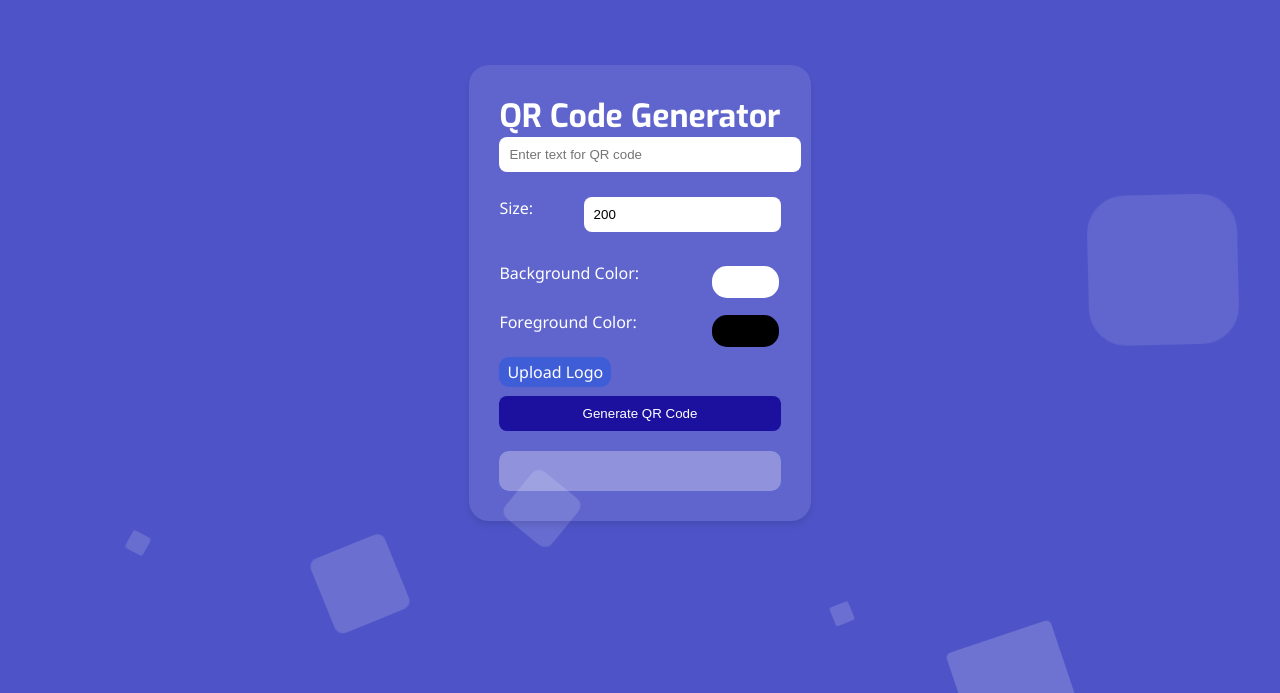
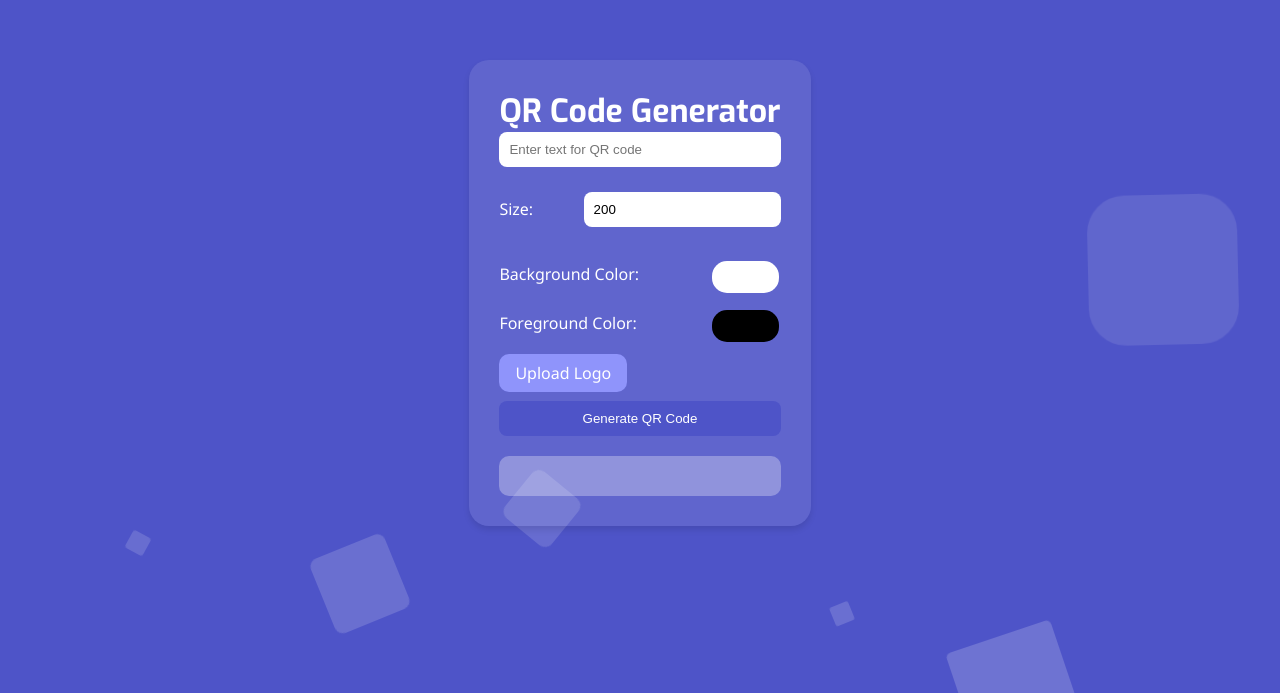
Before and after one commit to Mehmood-Deshmukh/Quick-QR, a React (Create React App) app: page / in a window 1280 px wide. Shown: the part 107-800 px from the top of the page. Built offline with nearby package versions, Linux system fonts and the light colour scheme.

Commit message:
Colors? Done! with minor Alignments

```diff
--- a/src/QRCodeGenerator.css
+++ b/src/QRCodeGenerator.css
@@ -3,7 +3,6 @@
 }
 
 input[type='text'] {
-  width: 100%;
   padding: 10px;
   margin-bottom: 20px;
   border: none;
@@ -66,7 +65,7 @@ input[type=file]::file-selector-button:hover {
 
 
 button {
-  background-color: #1c109f;
+  background-color: #4e54c8;
   color: #fff;
   padding: 10px 20px;
   border: none;
@@ -76,11 +75,11 @@ button {
 }
 
 button:hover {
-  background-color: #3f5dd6;
+  background-color: #8f94fb;
 }
 
 button.generating {
-  background-color: #3a8dd2;
+  background-color: #4e54c8;
   pointer-events: none;
 }
 
@@ -99,7 +98,7 @@ button.generating {
 
 .download-button {
   margin-top: 20px;
-  background-color: #63cdda;
+  background-color: #4e54c8;
   color: #fff;
   padding: 10px 20px;
   border: none;
@@ -110,7 +109,7 @@ button.generating {
 }
 
 .download-button:hover {
-  background-color: #4e8ac7;
+  background-color: #8f94fb;
 }
 
 .customization {
@@ -124,3 +123,7 @@ button.generating {
   justify-content: space-between;
   margin: .3em 0;
 }
+
+.customization>div>label{
+  margin-top: .8vh;
+}
--- a/src/QRCodeGenerator.js
+++ b/src/QRCodeGenerator.js
@@ -92,9 +92,9 @@ const QRCodeGenerator = () => {
             onChange={(e) => setFgColor(e.target.value)}
           />
         </div>
-        <div>
-        <label htmlFor="logo" style={{ display: 'inline-block', marginBottom: '8px', cursor: 'pointer' }}>
-        <span style={{ backgroundColor: '#3f5dd6', color: '#fff', padding: '4px 8px', borderRadius: '10px' }}>Upload Logo</span>
+        <div className="logoContainer">
+        <label htmlFor="logo" style={{ display: 'inline-block', marginBottom: '12px', cursor: 'pointer' }}>
+        <span style={{ backgroundColor: '#8f94fb', color: '#fff', padding: '8px 16px', borderRadius: '10px' }}>Upload Logo</span>
         <input type="file" id="logo" onChange={handleFileChange} style={{ display: 'none' }} />
       </label>
         </div>
```
